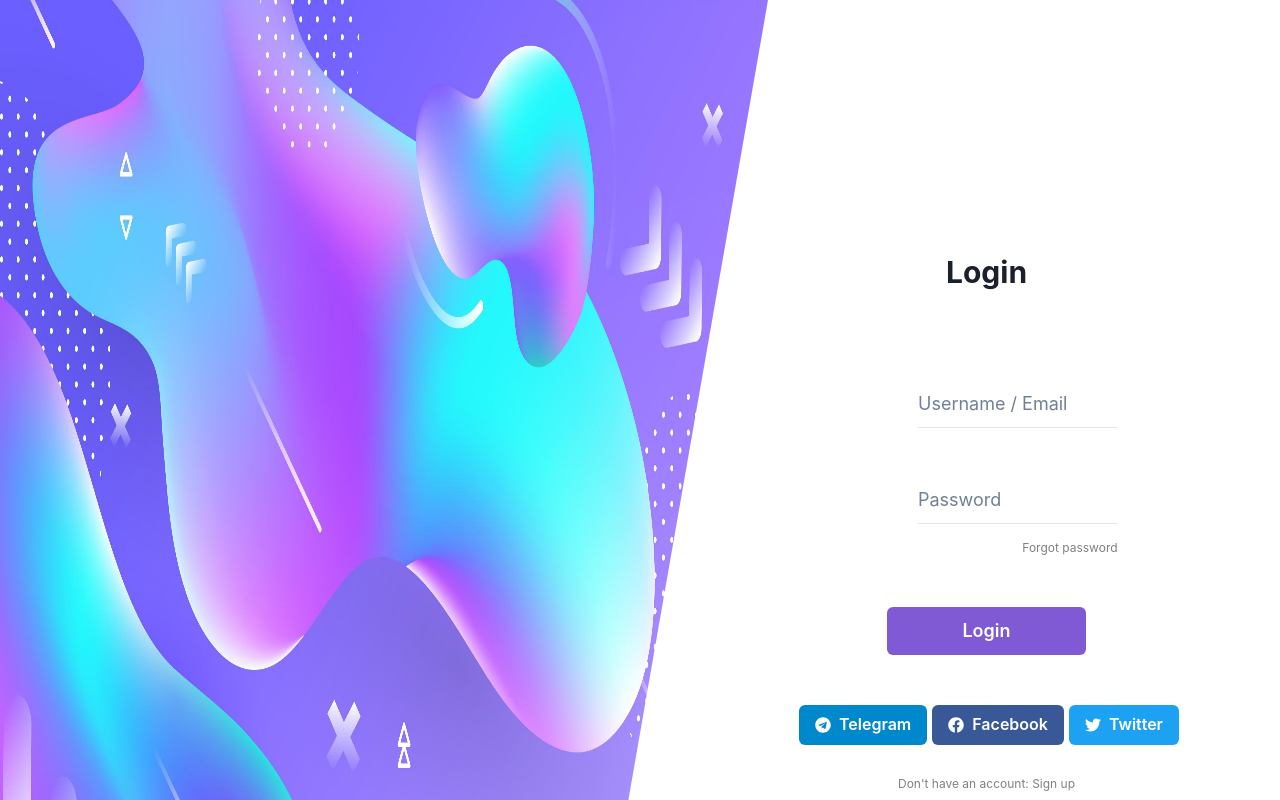
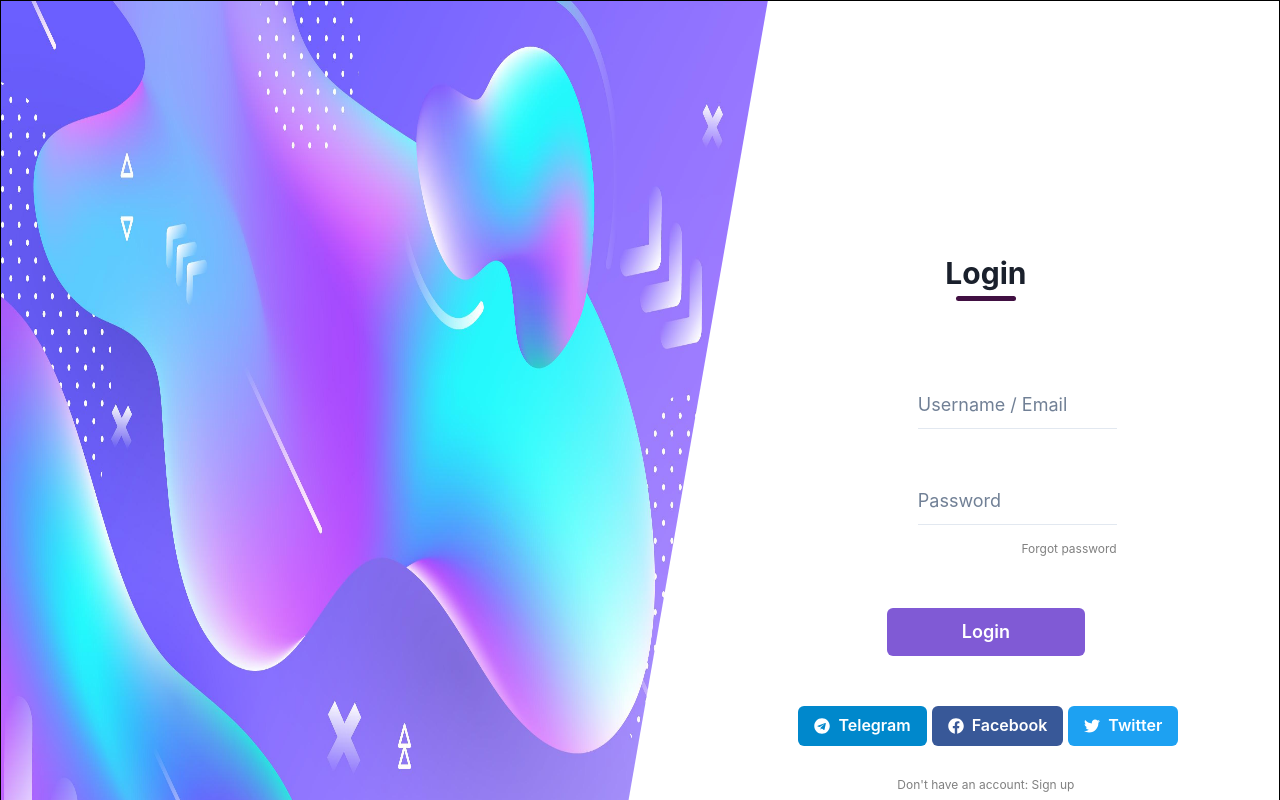
Before and after one commit to twillsonepitech/Tic-Tac-Toe, a React (Create React App) app: page / in a window 1280 px wide. Shown: the top 800 px of the page. Built offline with nearby package versions, Linux system fonts and the light colour scheme.

Commit message:
[FIX] underline login

```diff
--- a/src/theme/index.css
+++ b/src/theme/index.css
@@ -8,6 +8,7 @@ body {
 }
 
 .parent {
+  border: 1px solid black;
   height: 100%;
   width: 100%;
 }
@@ -18,6 +19,7 @@ body {
   display: inline-block;
   border-radius: 5px;
   vertical-align: top;
+  background-color: rgb(65, 16, 66);
   margin-bottom: 80px;
 }
 
```
